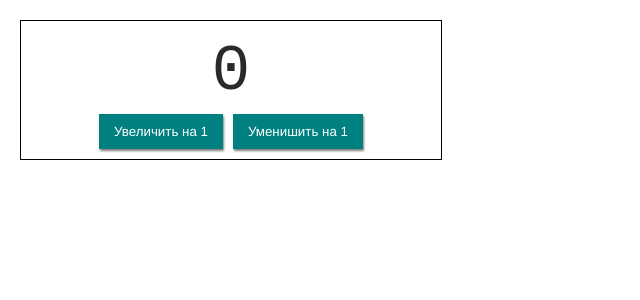
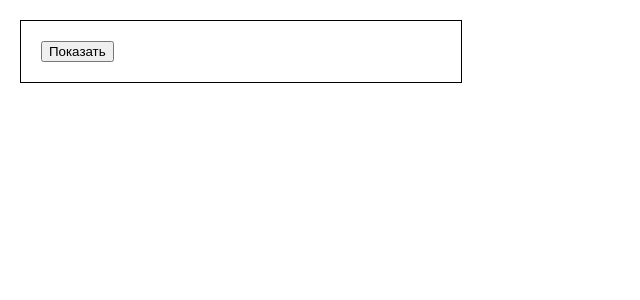
Before and after one commit to dmitriy-057/react-trainy-2, a React (Create React App) app: page / in a window 1280 px wide. Shown: the top 300 px of the page, without its empty margins (0-640 px from the left). Built offline with nearby package versions, Linux system fonts and the light colour scheme.

Commit message:
add Dropdown

```diff
--- a/src/App.js
+++ b/src/App.js
@@ -1,9 +1,11 @@
 import React from "react";
-import Counter from "./Counter/Counter";
+// import Counter from "./Counter/Counter";
+import Dropdown from "./Dropdown/Dropdown";
 
 const App = () => (
     <>
-    <Counter />
+    {/* <Counter /> */}
+    <Dropdown />
     </>
 )
 
--- /dev/null
+++ b/src/Counter/Controls.js
@@ -0,0 +1,12 @@
+import React from "react";
+
+const Controls = ({onIncrement, onDecrement}) => (
+    <div className="Counter__controls">
+    <button type="button" onClick={onIncrement}>
+        Увеличить на 1</button>
+    <button type="button" onClick={onDecrement}>
+        Уменишить на 1</button>
+</div>
+)
+
+export default Controls;
--- a/src/Counter/Counter.js
+++ b/src/Counter/Counter.js
@@ -1,4 +1,6 @@
 import React from "react";
+import Controls from "./Controls";
+import Value from "./Value";
 import './Counter.css';
 
 class Counter extends React.Component {
@@ -8,6 +10,7 @@
     // static propTypes = {
     //     initialValue: PropTypes.number,
     // }
+
 // свойство экземляра
     state = {
         value: this.props.initialValue,
@@ -38,14 +41,10 @@
     render() {
     return (
     <div className="Counter">
-        <span className="Counter__value">{this.state.value}</span>
-
-        <div className="Counter__controls">
-            <button type="button" onClick={this.handleIncrement}>
-                Увеличить на 1</button>
-            <button type="button" onClick={this.handleDecrement}>
-                Уменишить на 1</button>
-        </div>
+        {/* <span className="Counter__value">{this.state.value}</span> */}
+        <Value onValue={this.state.value}/>
+        <Controls
+        onIncrement={this.handleIncrement} onDecrement={this.handleDecrement} />
     </div>
     )
     }
--- /dev/null
+++ b/src/Counter/Value.js
@@ -0,0 +1,7 @@
+import React from "react";
+
+const Value = ({onValue}) => (
+    <span className="Counter__value">{onValue}</span>
+)
+
+export default Value;
--- /dev/null
+++ b/src/Dropdown/Dropdown.css
@@ -0,0 +1,17 @@
+.Dropdown {
+    position: relative;
+    width: 400px;
+    padding: 20px;
+    border: 1px solid black;
+  }
+
+  .Dropdown__menu {
+    position: absolute;
+    top: 100%;
+    left: 0;
+    width: 100%;
+    padding: 20px;
+    text-align: center;
+    background-color: teal;
+    color: white;
+  }
--- /dev/null
+++ b/src/Dropdown/Dropdown.js
@@ -0,0 +1,37 @@
+import React, {Component} from "react";
+import './Dropdown.css'
+
+class Dropdown extends Component {
+    state = {
+        visible: false,
+    }
+
+    toggle = () => {
+        this.setState(prevState => ({
+            visible: !prevState.visible,
+        }))
+    }
+    // show = () => {
+    //     this.setState({visible: true})
+    // };
+
+    // hide = () => {
+    //     this.setState({visible: false})
+    // };
+
+    render() {
+        return (
+            <div className="Dropdown">
+            <button
+              type="button"
+              className="Dropdown__toggle" onClick={this.toggle}>
+              {this.state.visible ? "Скрыть" : "Показать"}
+              </button>
+            {/* скрыть / показать выпадающее меню */}
+            {this.state.visible && (<div className="Dropdown__menu">Выпадающее меню</div>)}
+          </div>
+        )
+    }
+}
+
+export default Dropdown;
```
